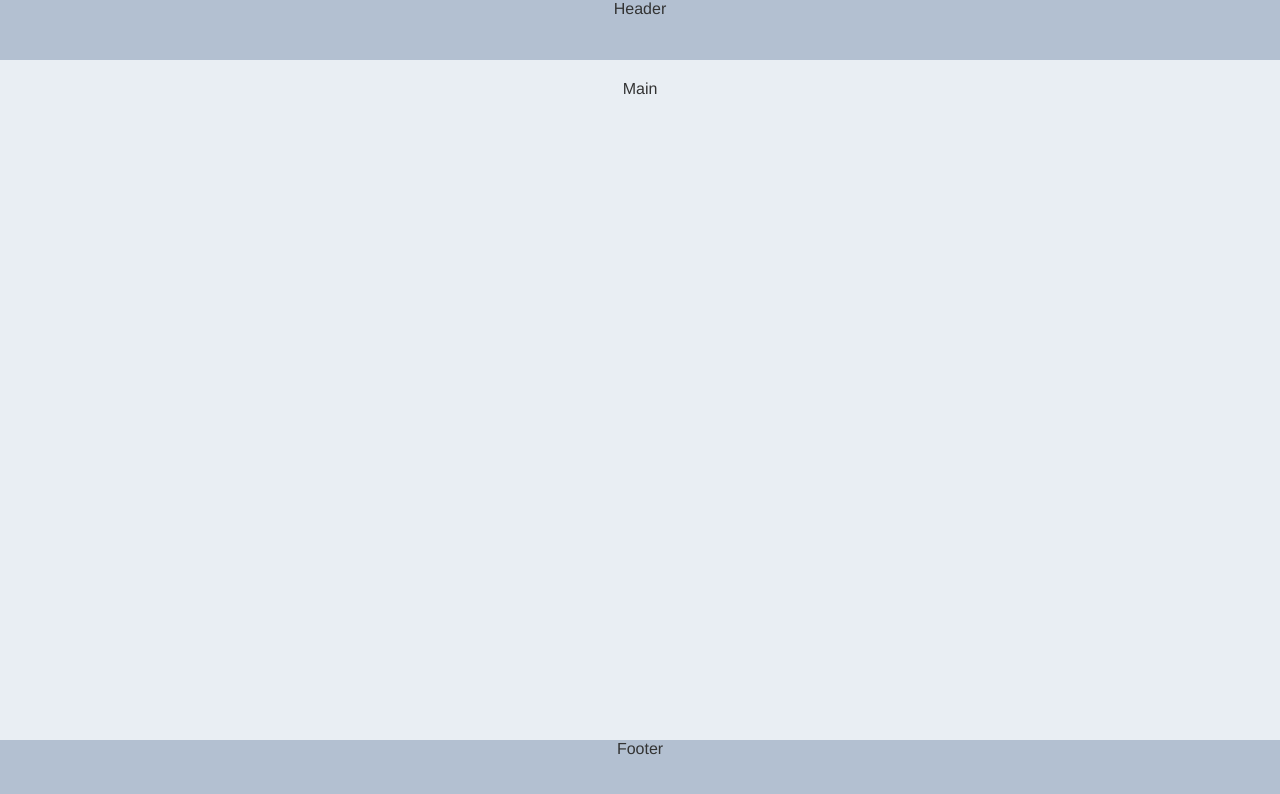
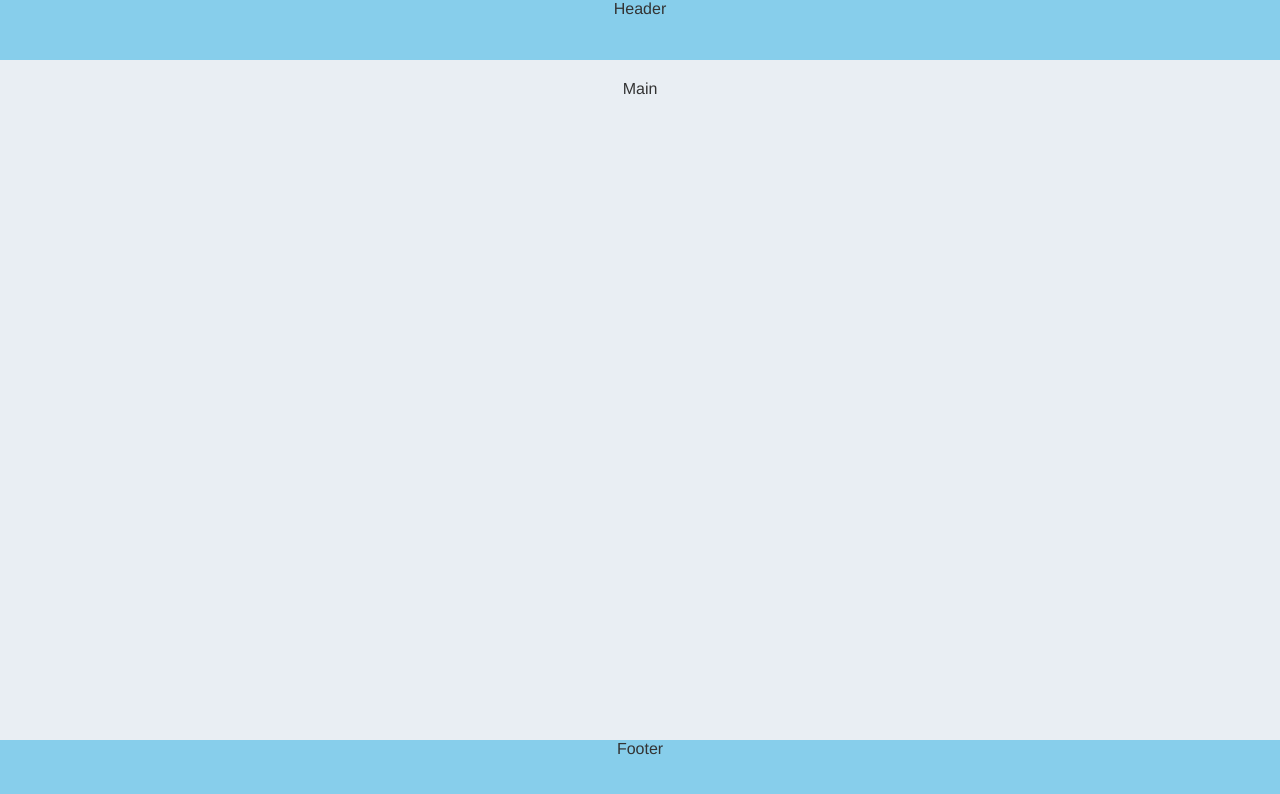
Before and after one commit to liuzhihua0104/vue-cli-20210705, a Vue app: page /#/login in a window 1280 px wide. Shown: the top 794 px of the page. Built offline with nearby package versions, Linux system fonts and the light colour scheme.

Commit message:
feat-项目中引入less并配置less成功

```diff
--- a/package.json
+++ b/package.json
@@ -10,6 +10,7 @@
   "dependencies": {
     "core-js": "^3.6.5",
     "element-ui": "^2.15.3",
+    "less": "^3.9.0",
     "vue": "^2.6.11",
     "vue-router": "^3.5.2"
   },
@@ -21,6 +22,7 @@
     "babel-plugin-component": "^1.1.1",
     "eslint": "^6.7.2",
     "eslint-plugin-vue": "^6.2.2",
+    "less-loader": "^5.0.0",
     "style-resources-loader": "^1.4.1",
     "vue-template-compiler": "^2.6.11"
   },
--- a/src/pages/login.vue
+++ b/src/pages/login.vue
@@ -20,10 +20,16 @@ export default {
   },
 };
 </script>
-<style scoped>
+<style scoped lang="less">
+.el-container {
+  width: 100%;
+  height: 100%;
+  display: flex;
+  flex-direction: column;
+
   .el-header,
   .el-footer {
-  background-color: #b3c0d1;
+    background-color: skyblue;
     color: #333;
     text-align: center;
   }
@@ -34,11 +40,5 @@ export default {
     text-align: center;
     flex: 1;
   }
-
-.el-container {
-  width: 100%;
-  height: 100%;
-  display: flex;
-  flex-direction: column;
 }
 </style>
```
Also changed, not shown: 1 other file (tests, documents, lock files or other folders). Lines whose indentation alone changed are shown as unchanged.
